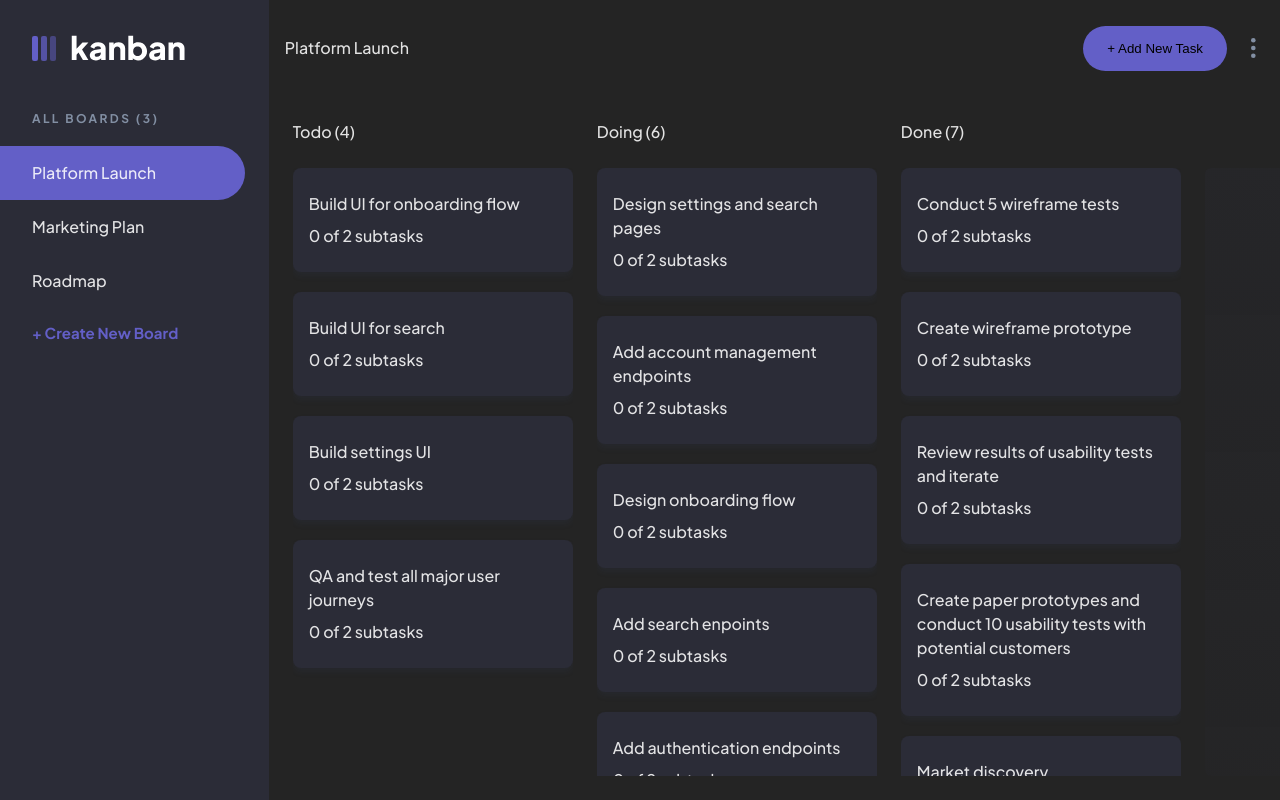
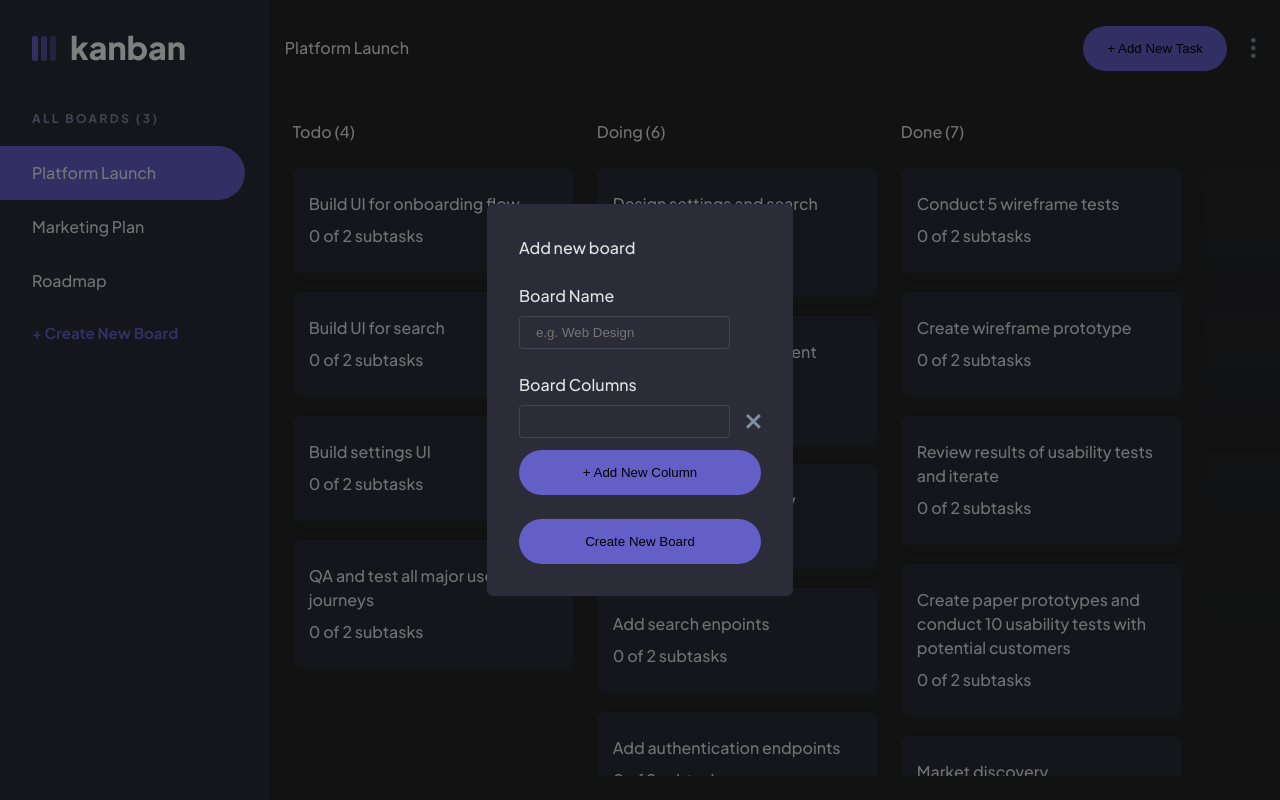
Before and after one commit to yogeshdatir/kanban-task-management-web-app, a React (Vite) app in the folder client/: page / in a window 1280 px wide. Both pictures are taken after a click on the link "+ Create New Board". Built offline with nearby package versions, Linux system fonts and the light colour scheme.

Commit message:
added popup board form

```diff
--- a/client/src/components/Header.styled.tsx
+++ b/client/src/components/Header.styled.tsx
@@ -21,4 +21,10 @@ export const PrimaryBtn = styled.button`
 
   border-radius: 24px;
   background: var(--Main-Purple, #635fc7);
+
+  :hover {
+    background: var(--main-purple-hover, #a8a4ff);
+  }
+
+  transition: all 0.2s ease-in-out;
 `;
--- /dev/null
+++ b/client/src/components/PopupModal.styled.tsx
@@ -0,0 +1,22 @@
+import styled from '@emotion/styled';
+
+export const Overlay = styled.div`
+  position: fixed;
+  display: flex;
+  justify-content: center;
+  align-items: center;
+  top: 0;
+  left: 0;
+  width: 100%;
+  height: 100%;
+  background-color: rgba(0, 0, 0, 0.5);
+  z-index: 1000;
+  overflow-y: auto;
+`;
+
+export const ModalContainer = styled.div`
+  position: absolute;
+  padding: 2rem;
+  border-radius: 6px;
+  background: var(--Dark-Grey, #2b2c37);
+`;
--- /dev/null
+++ b/client/src/components/PopupModal.tsx
@@ -0,0 +1,41 @@
+import ReactDOM from 'react-dom';
+import { ModalContainer, Overlay } from './PopupModal.styled';
+import { useEffect } from 'react';
+
+/*
+  TODO: Create a how-to document for modal/popup/tooltip creation, usePopupModal hook.
+  * Reference: https://blog.logrocket.com/learn-react-portals-example
+  * https://niharraoteblog.netlify.app/guide-to-react-portals
+  * https://react.dev/reference/react-dom/createPortal
+  * https://www.w3.org/WAI/ARIA/apg/#dialog_modal
+*/
+
+// eslint-disable-next-line @typescript-eslint/no-explicit-any
+const PopupModal = ({ children }: any) => {
+  let mount = document.getElementById('portal-root');
+  if (!mount) {
+    mount = document.createElement('div');
+    mount.id = 'portal-root';
+    document.body.appendChild(mount);
+  }
+
+  const el = document.createElement('div');
+
+  useEffect(() => {
+    mount?.appendChild(el);
+    return () => {
+      mount?.removeChild(el);
+    };
+  }, [el, mount]);
+
+  if (!mount) return null;
+
+  return ReactDOM.createPortal(
+    <Overlay>
+      <ModalContainer>{children}</ModalContainer>
+    </Overlay>,
+    mount
+  );
+};
+
+export default PopupModal;
--- a/client/src/components/Sidebar.styled.tsx
+++ b/client/src/components/Sidebar.styled.tsx
@@ -47,6 +47,8 @@ export const SidebarContainer = styled.div`
     &.selected {
       background: var(--Main-Purple, #635fc7);
     }
+
+    transition: all 0.2s ease-in-out;
   }
 
   .menu-action-button {
--- a/client/src/components/Sidebar.tsx
+++ b/client/src/components/Sidebar.tsx
@@ -4,12 +4,17 @@ import { useDispatch, useSelector } from 'react-redux';
 import { TBoard } from '../types';
 import { AppState } from '../react-redux/store';
 import { selectBoard } from '../react-redux/boardSlice';
+import { useState } from 'react';
+import PopupModal from './PopupModal';
+import BoardForm from './forms/BoardForm';
 
 const Sidebar = () => {
   const { boards, selectedBoardName } = useSelector((state: AppState) => {
     return state.boardsState;
   });
   const dispatch = useDispatch();
+
+  const [showFormModal, setShowFormModal] = useState<boolean>(false);
 
   return (
     <SidebarContainer>
@@ -33,8 +38,20 @@ const Sidebar = () => {
             </a>
           );
         })}
-        <a className="menu-action-button">+ Create New Board</a>
+        <a
+          className="menu-action-button"
+          onClick={() => {
+            setShowFormModal(true);
+          }}
+        >
+          + Create New Board
+        </a>
       </div>
+      {showFormModal && (
+        <PopupModal>
+          <BoardForm />
+        </PopupModal>
+      )}
     </SidebarContainer>
   );
 };
--- /dev/null
+++ b/client/src/components/forms/BoardForm.tsx
@@ -0,0 +1,24 @@
+import { PrimaryBtn } from '../Header.styled';
+import DynamicInputField from './DynamicInputField';
+import { FormContainer } from './Form.styled';
+import InputField from './InputField';
+
+const BoardForm = () => {
+  return (
+    <FormContainer>
+      <p>Add new board</p>
+      <InputField
+        label="Board Name"
+        inputProps={{
+          type: 'text',
+          name: 'boardName',
+          placeholder: 'e.g. Web Design',
+        }}
+      />
+      <DynamicInputField />
+      <PrimaryBtn>Create New Board</PrimaryBtn>
+    </FormContainer>
+  );
+};
+
+export default BoardForm;
--- /dev/null
+++ b/client/src/components/forms/DynamicInputField.tsx
@@ -0,0 +1,51 @@
+import {
+  DynamicInputFieldWrapper,
+  DynamicRow,
+  DynamicRowsWrapper,
+  FieldLabel,
+  Input,
+} from './Form.styled';
+import CrossIcon from '../../../assets/icon-cross.svg?react';
+import { PrimaryBtn } from '../Header.styled';
+import { useState } from 'react';
+
+const DynamicRowComp = ({
+  updateColumnCounter,
+}: {
+  updateColumnCounter: (change: number) => void;
+}) => {
+  return (
+    <DynamicRow>
+      <Input type="text" />
+      <CrossIcon onClick={() => updateColumnCounter(-1)} />
+    </DynamicRow>
+  );
+};
+
+const DynamicInputField = () => {
+  const [columnCounter, setColumnCounter] = useState(1);
+
+  const updateColumnCounter = (change: number) => {
+    if (change > 0) setColumnCounter((columnCounter) => columnCounter + change);
+    else {
+      columnCounter > 1 &&
+        setColumnCounter((columnCounter) => columnCounter + change);
+    }
+  };
+
+  return (
+    <DynamicInputFieldWrapper>
+      <FieldLabel>Board Columns</FieldLabel>
+      <DynamicRowsWrapper>
+        {[...Array(columnCounter)].map(() => {
+          return <DynamicRowComp updateColumnCounter={updateColumnCounter} />;
+        })}
+        <PrimaryBtn onClick={() => updateColumnCounter(1)}>
+          + Add New Column
+        </PrimaryBtn>
+      </DynamicRowsWrapper>
+    </DynamicInputFieldWrapper>
+  );
+};
+
+export default DynamicInputField;
--- /dev/null
+++ b/client/src/components/forms/Form.styled.tsx
@@ -0,0 +1,45 @@
+import styled from '@emotion/styled';
+
+export const FormContainer = styled.div`
+  display: flex;
+  flex-direction: column;
+  gap: 1.5rem;
+`;
+
+export const FieldLabel = styled.label`
+  display: flex;
+  overflow: hidden;
+  flex-direction: column;
+  justify-content: center;
+  align-items: flex-start;
+  gap: 8px;
+`;
+
+export const Input = styled.input`
+  border-radius: 4px;
+  border: 1px solid rgba(130, 143, 163, 0.25);
+  background: var(--Dark-Grey, #2b2c37);
+  padding: 0.5rem 1rem;
+`;
+
+export const DynamicInputFieldWrapper = styled.div`
+  display: flex;
+  overflow: hidden;
+  flex-direction: column;
+  justify-content: center;
+  align-items: flex-start;
+  gap: 8px;
+`;
+
+export const DynamicRowsWrapper = styled.div`
+  display: flex;
+  flex-direction: column;
+  gap: 12px;
+`;
+
+export const DynamicRow = styled.div`
+  display: flex;
+  justify-content: center;
+  align-items: center;
+  gap: 1rem;
+`;
--- /dev/null
+++ b/client/src/components/forms/InputField.tsx
@@ -0,0 +1,39 @@
+import { Theme } from '@emotion/react';
+import { FieldLabel, Input } from './Form.styled';
+
+type Props = {
+  label?: string;
+  fieldWrapperProps?: React.DetailedHTMLProps<
+    React.HTMLAttributes<HTMLDivElement>,
+    HTMLDivElement
+  >;
+  inputProps?: React.DetailedHTMLProps<
+    React.InputHTMLAttributes<HTMLInputElement>,
+    HTMLInputElement
+  >;
+  labelProps?: {
+    theme?: Theme | undefined;
+    as?: React.ElementType | undefined;
+  } & React.DetailedHTMLProps<
+    React.LabelHTMLAttributes<HTMLLabelElement>,
+    HTMLLabelElement
+  >;
+};
+
+const InputField = ({
+  label,
+  fieldWrapperProps,
+  inputProps,
+  labelProps,
+}: Props) => {
+  return (
+    <div {...fieldWrapperProps}>
+      <FieldLabel {...labelProps}>
+        {label}
+        <Input {...inputProps} />
+      </FieldLabel>
+    </div>
+  );
+};
+
+export default InputField;
```
